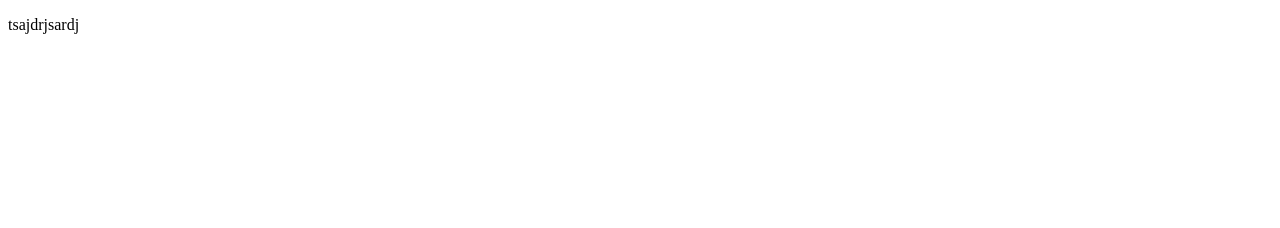
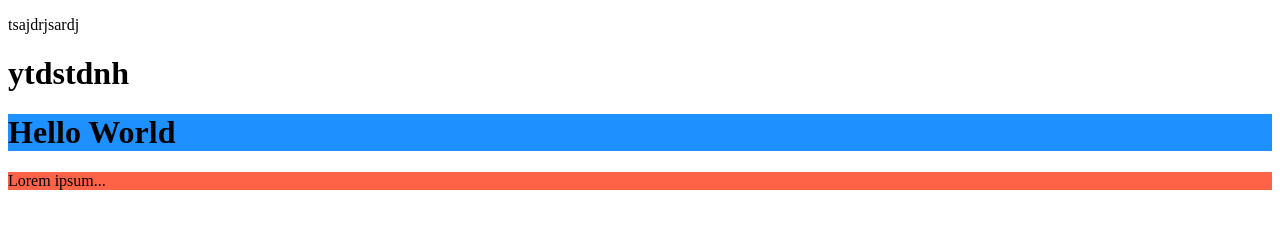
Before and after one commit to 875001/Abdulhameed, a plain HTML site: page index.html in a window 1280 px wide. Drawn offline with Linux system fonts and the light colour scheme.

Commit message:
Update index.html

```diff
--- a/index.html
+++ b/index.html
@@ -5,6 +5,9 @@
     <body>
 
         <p>tsajdrjsardj</p>
+        <h1>ytdstdnh</h1>
+        <h1 style="background-color:DodgerBlue;">Hello World</h1>
+<p style="background-color:Tomato;">Lorem ipsum...</p>
 
     </body>
 
```
